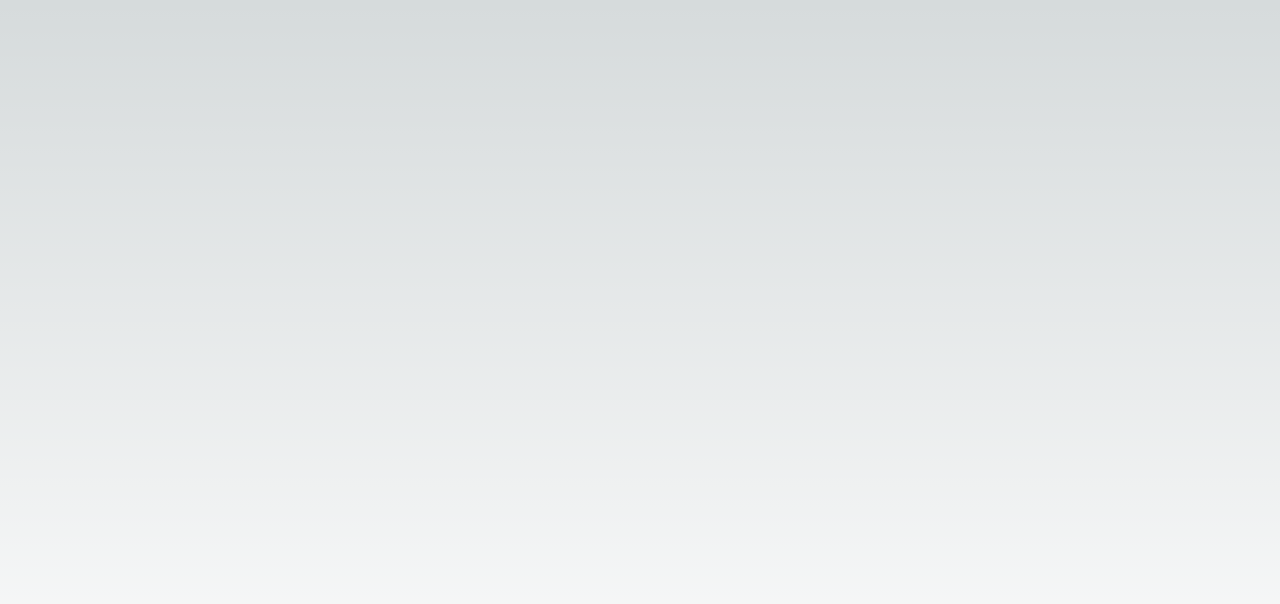
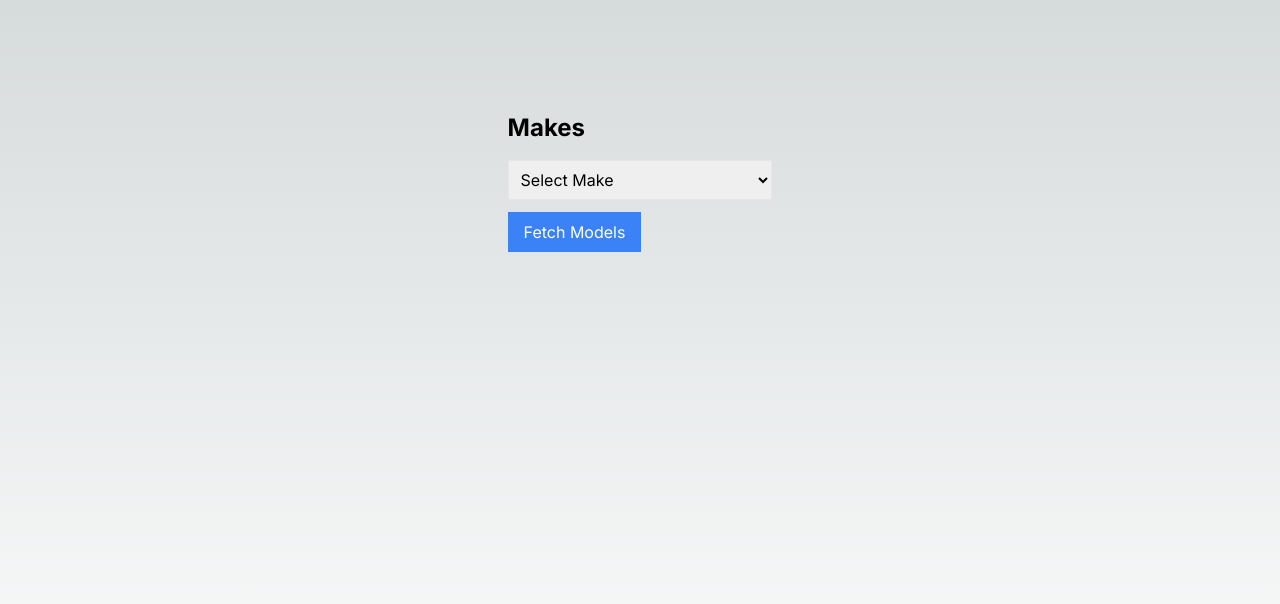
Before and after one commit to prajyot-517/drive-frontend-assignment, a Next.js app in the folder drive-assignment-2/: page / in a window 1280 px wide. Shown: the top 604 px of the page. Built offline with nearby package versions, Linux system fonts and the light colour scheme.

Commit message:
feat(ui): add  makedropdown, modelcard and modellist components

```diff
--- /dev/null
+++ b/drive-assignment-2/src/app/components/MakeDropdown.tsx
@@ -0,0 +1,24 @@
+"use client";
+
+type DropdownProps = {
+  makes: any[];
+  selected: string;
+  onChange: (val: string) => void;
+};
+
+export default function MakeDropdown({ makes, selected, onChange }: DropdownProps) {
+  return (
+    <select
+      value={selected}
+      onChange={(e) => onChange(e.target.value)}
+      className="border p-2 w-full"
+    >
+      <option value="">Select Make</option>
+      {makes?.length >0 && makes?.map((m) => (
+        <option key={m?.Make_ID} value={m?.Make_Name}>
+          {m?.Make_Name}
+        </option>
+      ))}
+    </select>
+  );
+}
--- /dev/null
+++ b/drive-assignment-2/src/app/components/ModelCard.tsx
@@ -0,0 +1,8 @@
+export default function ModelCard({ model }: any) {
+  return (
+    <div className="border rounded p-4 shadow">
+      <h3 className="font-bold">{model?.Model_Name}</h3>
+      <p className="text-sm text-gray-500">{model?.Make_Name}</p>
+    </div>
+  );
+}
--- /dev/null
+++ b/drive-assignment-2/src/app/components/ModelList.tsx
@@ -0,0 +1,11 @@
+import ModelCard from "./ModelCard";
+
+export default function ModelList({ models }: any) {
+  return (
+    <div className="grid grid-cols-1 sm:grid-cols-2 md:grid-cols-3 gap-4 mt-4">
+      {models?.lenght >0 && models?.map((model: any, index: number) => (
+        <ModelCard key={index} model={model} />
+      ))}
+    </div>
+  );
+}
--- a/drive-assignment-2/src/app/page.tsx
+++ b/drive-assignment-2/src/app/page.tsx
@@ -1,8 +1,27 @@
+import { useState } from "react";
+import MakeDropdown from "./components/MakeDropdown";
 
 export default function Home() {
+
+  const [selectedMake, setSelectedMake] = useState("");
+
   return (
     <main className="flex min-h-screen flex-col items-center justify-between p-24">
+      <div className="p-4 max-w-4xl mx-auto">
+        <h1 className="text-2xl font-bold mb-4">Makes</h1>
 
+          <MakeDropdown
+            selected={selectedMake}
+            onChange={setSelectedMake}
+          />
+
+        <button
+          className="bg-blue-500 text-white px-4 py-2 mt-3"
+        >
+          Fetch Models
+        </button>
+
+      </div>
     </main>
-  )
+  );
 }
```
